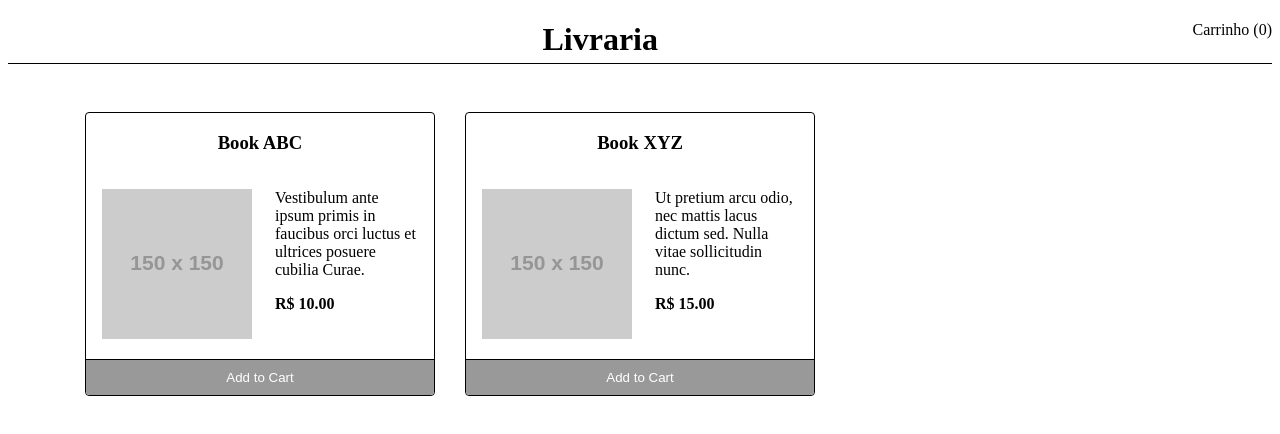
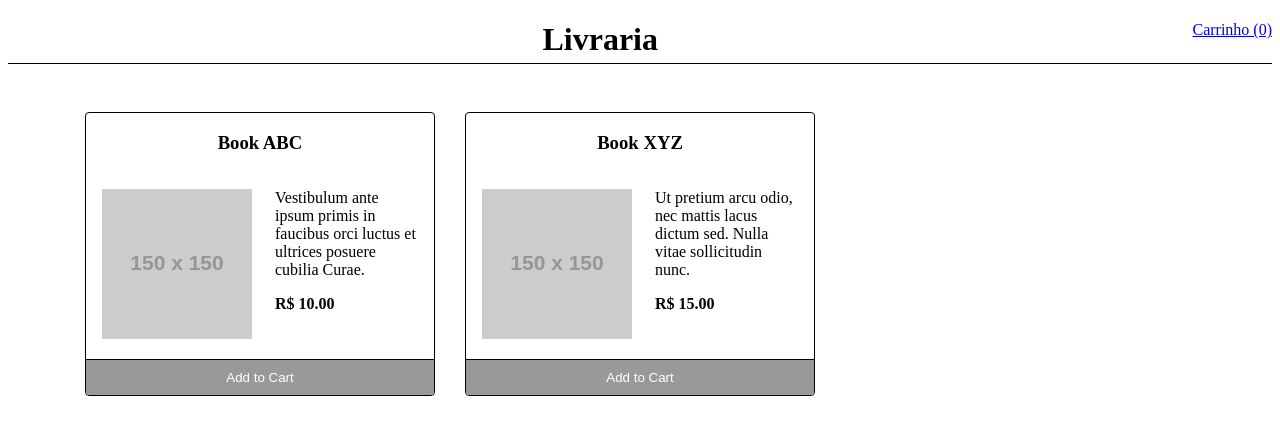
Before and after one commit to wac2007/library, an Angular app: page / in a window 1280 px wide. Shown: the top 434 px of the page. Built offline with nearby package versions, Linux system fonts and the light colour scheme.

Commit message:
Link Header with Cart

```diff
--- a/src/app/pages/home/home.component.html
+++ b/src/app/pages/home/home.component.html
@@ -1,6 +1,6 @@
 <header class="text-center header header-divisor">
   <div class="pull-right">
-    Carrinho ({{ cartService.getCount() }})
+    <a [routerLink]="['/cart']">Carrinho ({{ cartService.getCount() }})</a>
   </div>
   <h1 class="main-title">Livraria</h1>
 </header>
--- a/src/app/pages/home/home.component.ts
+++ b/src/app/pages/home/home.component.ts
@@ -1,4 +1,5 @@
 import { Component } from '@angular/core';
+import { RouterLink } from '@angular/router';
 
 import { CartService } from '../../products/shared/cart-service/cart.service';
 import { ProductGridComponent } from '../../products/product-grid/product-grid.component';
```
Also changed, not shown: src/app/pages/pages.module.ts (+6 -3 lines).
